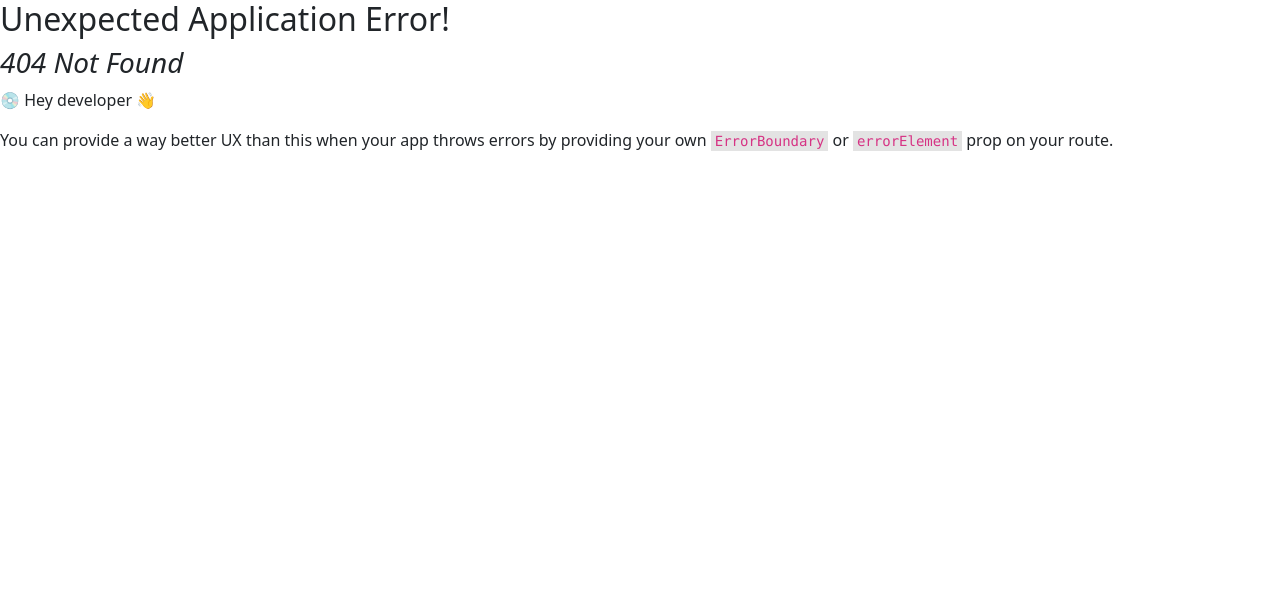
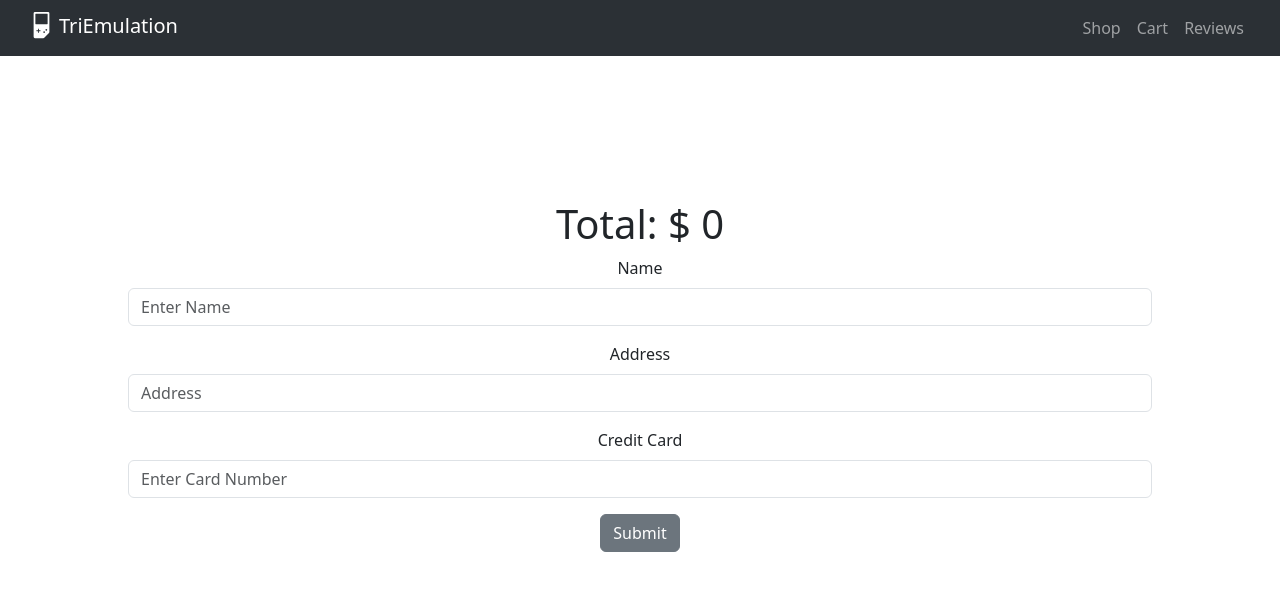
Before and after one commit to Trizee/phase-2-project, a React (Vite) app: page /checkout in a window 1280 px wide. Before the commit this address had no page. Shown: the top 590 px of the page. Built offline with nearby package versions, Linux system fonts and the light colour scheme.

Commit message:
fleshed out checkout page

```diff
--- a/db.json
+++ b/db.json
@@ -1,14 +1,8 @@
 {
     "reviews":[
-          {
-            "id": 1,
-            "name": "Aloe",
-            "review": "./images/aloe.jpg"
-          },
-          {
-            "id": 2,
-            "name": "Aloe",
-            "review": "./images/aloe.jpg"
-          }
+
+    ],
+    "checkouts": [
+
     ]
 }
--- a/src/App.jsx
+++ b/src/App.jsx
@@ -5,6 +5,7 @@ import Landing from './components/Landing';
 import Shop from './components/Shop';
 import Cart from './components/Cart'
 import Reviews from './components/Reviews';
+import Checkout from './components/Checkout';
 import {
   createBrowserRouter,
   RouterProvider,
@@ -21,8 +22,10 @@ import { inputClasses } from '@mui/material';
 
 function App() {
 
+  const [total,setTotal] =useState(0)
+  const [inCart, setInCart] = useState([])
 
-  const [inCart, setInCart] = useState([])
+  console.log(total)
 
   function handleClickBeige(){
     const newObj = {
@@ -64,6 +67,7 @@ function App() {
         <Route path='/shop' element={<Shop handleClickBeige={handleClickBeige} handleClickPurple={handleClickPurple} handleClickWhite={handleClickWhite}/>}/>
         <Route path='/cart' element={<Cart inCart={inCart} setInCart={setInCart}/>}/>
         <Route path='/reviews' element={<Reviews />}/>
+        <Route path='/checkout' element={<Checkout total={total}/>} />
       </Route>
 
     )
--- a/src/components/Cart.jsx
+++ b/src/components/Cart.jsx
@@ -1,10 +1,12 @@
 import { Button} from "react-bootstrap"
 import CartCards from "./CartCards"
+import { useNavigate } from "react-router-dom"
 
 
 function Cart({inCart, setInCart}){
 
     const cartDisplay = inCart.map(indiviualCard => <CartCards key={indiviualCard.color} indiviualCard={indiviualCard} handleRemove={handleRemove}/>)
+    const navigate = useNavigate()
 
     function handleRemove(color){
         setInCart(inCart.filter(cart => cart.color !== color))
@@ -15,7 +17,7 @@ function Cart({inCart, setInCart}){
         <h2 style={{textAlign:'center'}}>In Your Cart</h2>
         {cartDisplay}
         <div class="d-grid gap-2 col-6 mx-auto">
-             <button class="btn btn-secondary" type="button">Checkout</button>
+             <button class="btn btn-secondary" type="button" onClick={()=>navigate('/checkout')}>Checkout</button>
          </div>
     </>
     )
--- a/src/components/Checkout.jsx
+++ b/src/components/Checkout.jsx
@@ -0,0 +1,34 @@
+import Form from 'react-bootstrap/Form';
+import Button from 'react-bootstrap/Button';
+
+function Checkout({total}){
+    return(
+     <div style={{
+        justifyContent: 'center',
+        alignItems: 'center',
+        textAlign: 'center',
+        padding: '10vw'
+     }}>
+        <h1>Total: $ {total} </h1>
+         <Form>
+      <Form.Group className="mb-3" controlId="formGroupName">
+        <Form.Label>Name</Form.Label>
+        <Form.Control type="email" placeholder="Enter Name" />
+      </Form.Group>
+      <Form.Group className="mb-3" controlId="formGroupAddress">
+        <Form.Label>Address</Form.Label>
+        <Form.Control type="password" placeholder="Address" />
+      </Form.Group>
+      <Form.Group className="mb-3" controlId="formGroupCC">
+        <Form.Label>Credit Card</Form.Label>
+        <Form.Control type="email" placeholder="Enter Card Number" />
+      </Form.Group>
+      <Button variant="secondary" type="submit">
+        Submit
+      </Button>
+    </Form>
+     </div>
+    )
+}
+
+export default Checkout
--- a/src/components/Navbar.jsx
+++ b/src/components/Navbar.jsx
@@ -4,7 +4,6 @@ import Form from 'react-bootstrap/Form';
 import Nav from 'react-bootstrap/Nav';
 import Navbar from 'react-bootstrap/Navbar';
 import Offcanvas from 'react-bootstrap/Offcanvas';
-import './NavBar.module.css'
 import { useNavigate } from 'react-router-dom';
 
 function NavBar(){
```
Also changed, not shown: src/components/NavBar.module.css (deleted).
